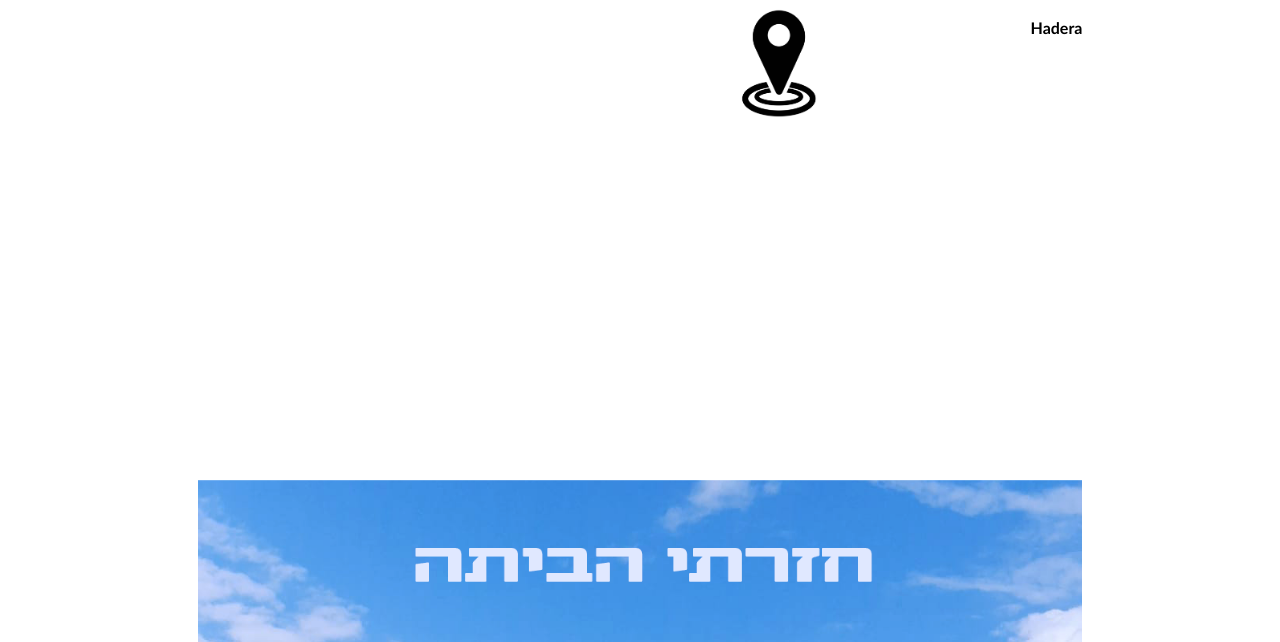
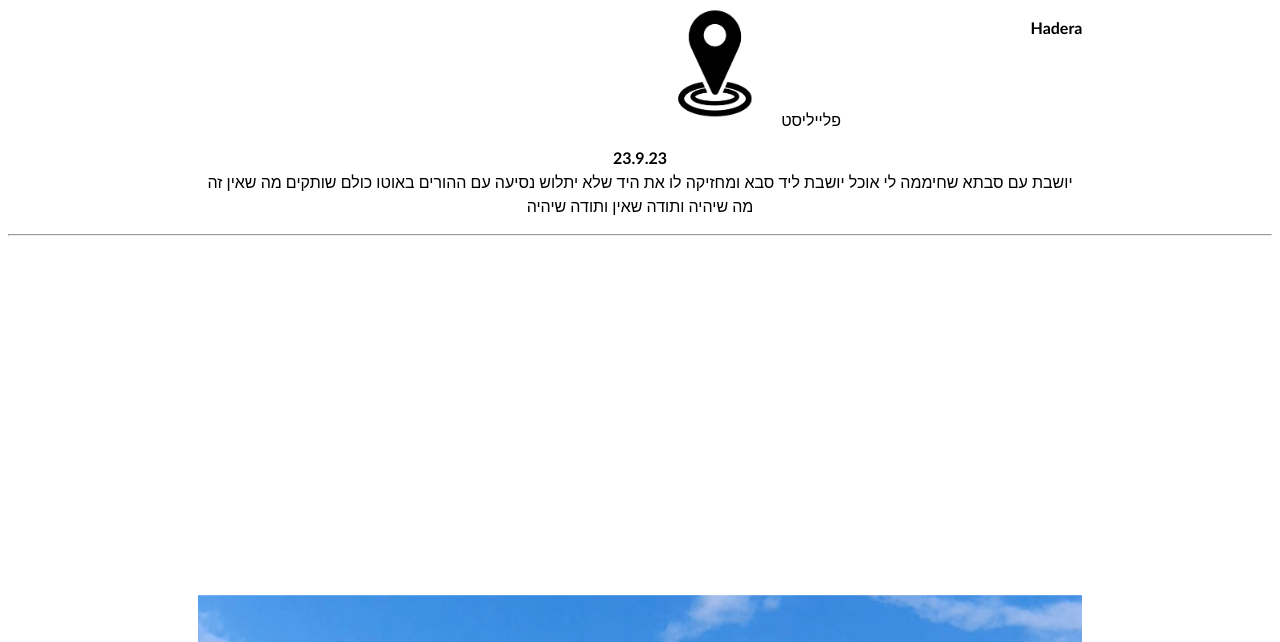
Before and after one commit to Yael1309/YAELISNOTASLEEP, a plain HTML site: page index.html in a window 1280 px wide. Shown: the part 80-722 px from the top of the page. Drawn offline with Linux system fonts and the light colour scheme.

Commit message:
Update index.html

```diff
--- a/index.html
+++ b/index.html
@@ -1,8 +1,6 @@
 <!DOCTYPE html>
 <html>
     <head>
-        <title>YAELISNOTASLEEP</title>
-        <meta charset="utf-8">
         <meta name="viewport" content="width=device-width, initial-scale=1">
         <link rel="stylesheet" href="style.css">
 
@@ -14,12 +12,22 @@
         <h1 style="text-align: center;" >בלוג טיול</h1>
         <img src="location-icon-vector.jpg" width="10%" style="margin-left:5%;">
         <p style="float: right;"><b>Hadera</b></p>
+        <a herf="https://open.spotify.com/playlist/2Hcgn2EFuIgIwuRdrekGPU?si=dOSiSq-8QwqfvqK9Se44Mg&pi=e-nxFblvTtTlal" target=_self>
+            פלייליסט
+        </a>
+           <p style="text-align: center;"><b>23.9.23</b> <br> יושבת עם סבתא שחיממה לי אוכל
+יושבת ליד סבא ומחזיקה לו את היד שלא יתלוש
+נסיעה עם ההורים באוטו כולם שותקים
+מה שאין זה מה שיהיה
+ותודה שאין ותודה שיהיה</p>
+            <hr>
                 <img src="laish.png" width=70% style="margin: 15%;">
+                        <img src="karov.png" width="100%">
                         <img src="morningnote1.png" width="100%">
         <img src="faro.png" width=70% style="margin: 15%;">
         <img src="bait.png" width=60% style="margin: 20%;">
         <img src="yareafh.jpg" width="100%">
-                <img src="mesimot2.png" width="100%">
+                <img src="mesimot2.png" width="60%" style="margin: 20%;>
         <img src="gina.png" width="100%">
         <img src="tarnegolot.png" width="90%" style="margin-left: 5%; margin-right: 5%;">
         <p style="text-align: center;"><b>23.9.23</b> <br> כל בוקר בגינה אני הולכת עם מנגינות, מרגישה שמש על העור או ענן ורוח, הראש שלי עף מחלומות ויצירות והשראה,
```
